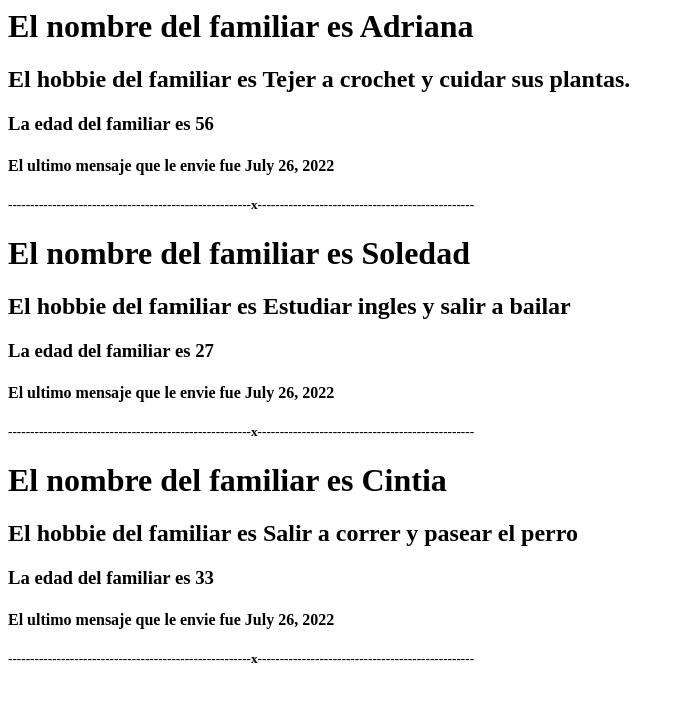
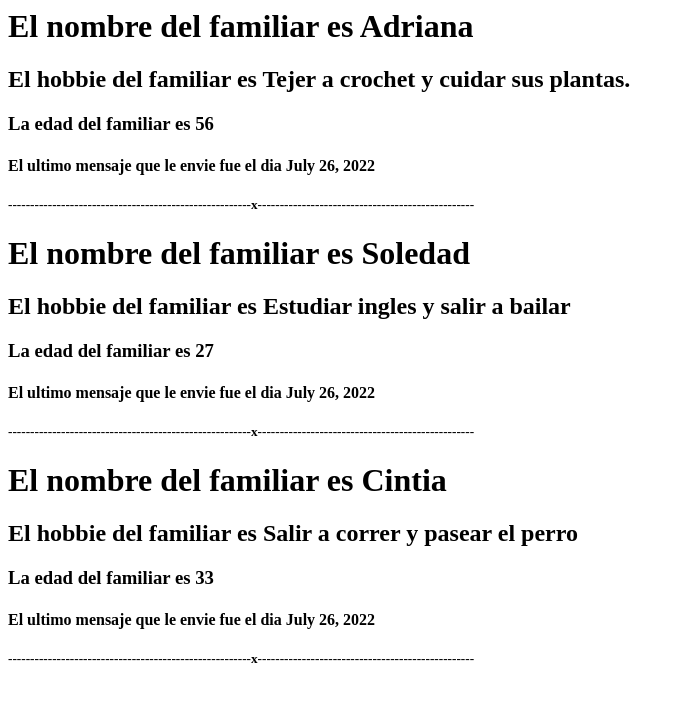
Before and after one commit to FedericoMelendez/clase18-entregable, a Django app: page /lista-familiares/ in a window 1280 px wide. Shown: the top 702 px of the page, without its empty margins (0-685 px from the left). Run offline with Django 4.2, Linux system fonts and the light colour scheme; data comes from the database, SQL or seed files in the repository.

Commit message:
Ultimas correcciones parte2

```diff
--- a/ecommerce/templates/lista-familiares.html
+++ b/ecommerce/templates/lista-familiares.html
@@ -4,7 +4,7 @@
     <h1>El nombre del familiar es {{familias.nombre}} {{nuevo_familiar.apellido}}</h1>
     <h2>El hobbie del familiar es {{familias.hobbie}}</h2>
     <h3>La edad del familiar es {{familias.edad}}</h3>
-    <h4>El ultimo mensaje que le envie fue {{familias.ultimo_mensaje_enviado}}</h4>
+    <h4>El ultimo mensaje que le envie fue el dia {{familias.ultimo_mensaje_enviado}}</h4>
     <h5>-------------------------------------------------------x-------------------------------------------------</h5>
 
 {% endfor %}
```
